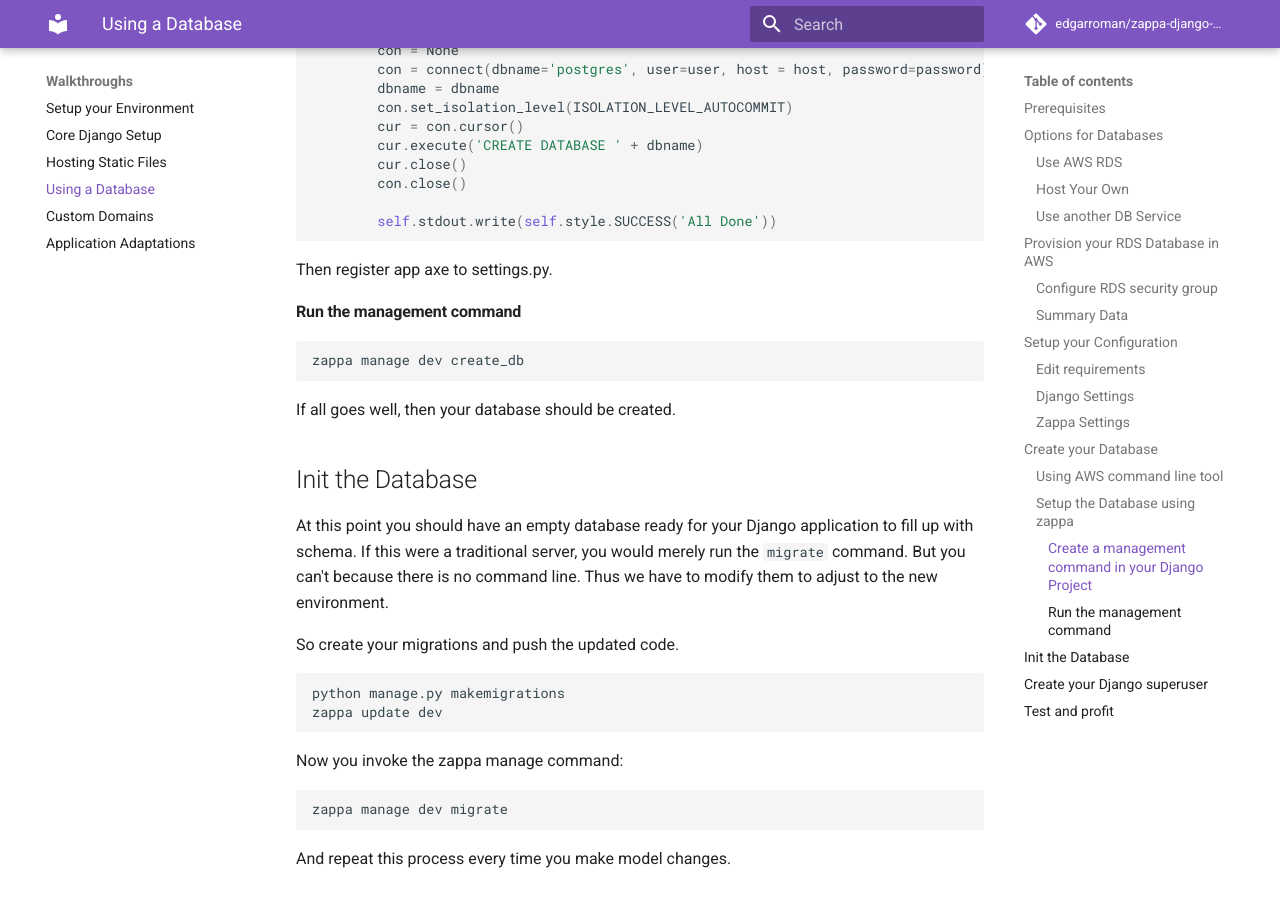
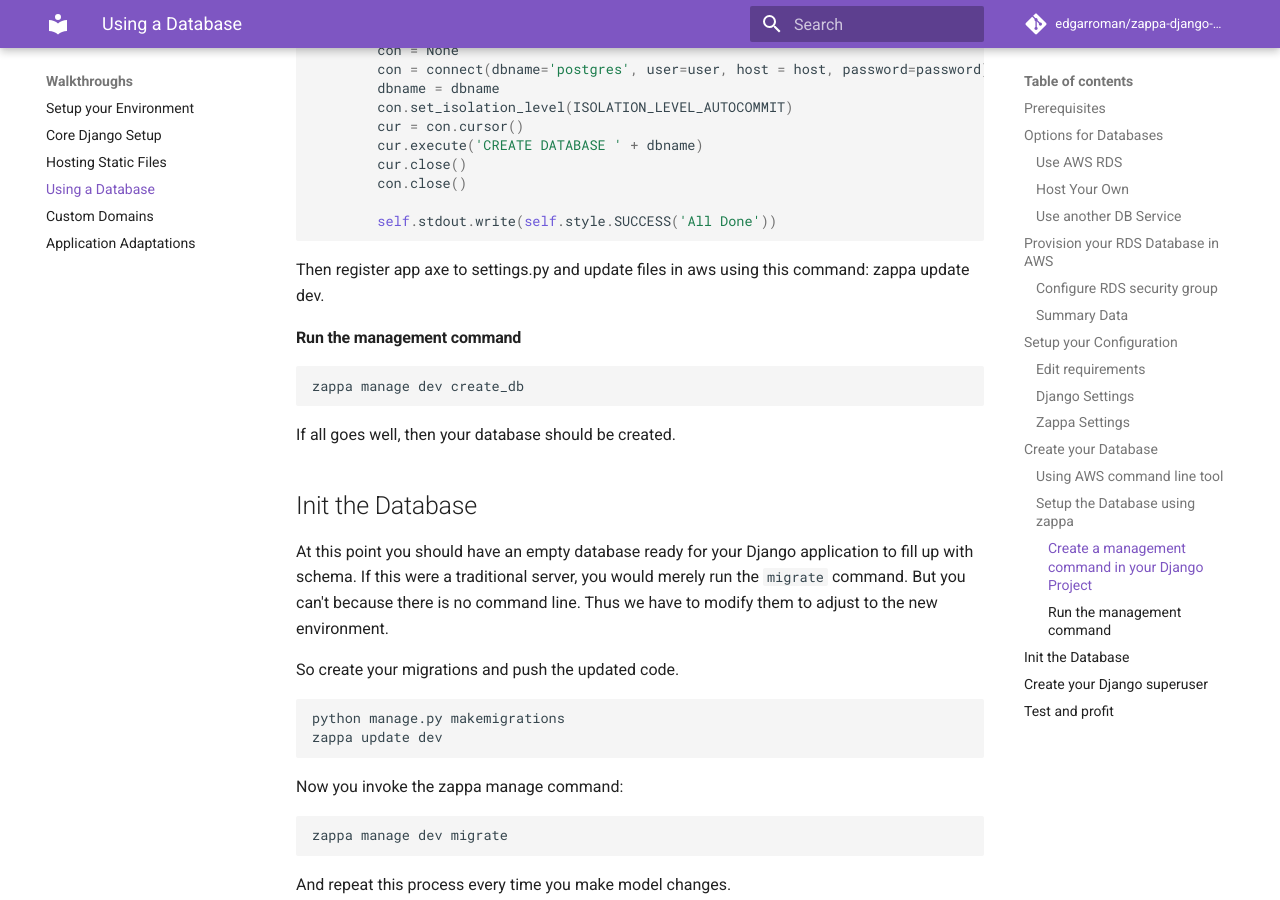
Before and after one commit to edgarroman/zappa-django-guide, an MkDocs documentation site: the page built from docs/walk_database.md, in a window 1280 px wide and 900 px high, scrolled down 4929 px. Built offline with MkDocs 1.6.1 and Material for MkDocs 9.7.7, drawn with Linux system fonts in a browser that asks for light colours; comment, search, counter and statistics services are not loaded; old or Windows-style settings are respelled for this version of MkDocs.

Commit message:
Added step to update files.

````diff
--- a/docs/walk_database.md
+++ b/docs/walk_database.md
@@ -194,7 +194,7 @@
 
         self.stdout.write(self.style.SUCCESS('All Done'))
 ```
-Then register app axe to settings.py.
+Then register app axe to settings.py and update files in aws using this command: zappa update dev.
 
 #### Run the management command
 
````
